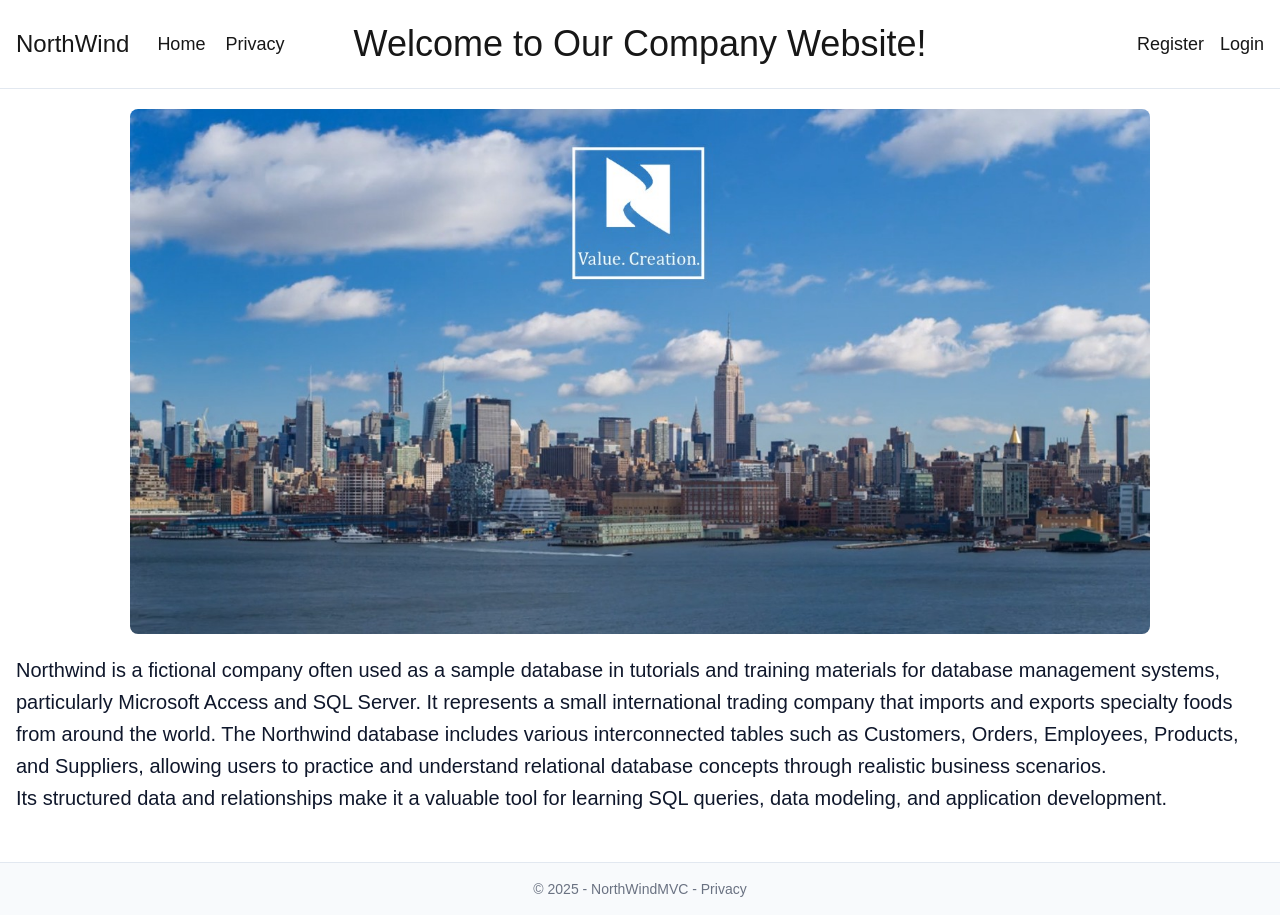
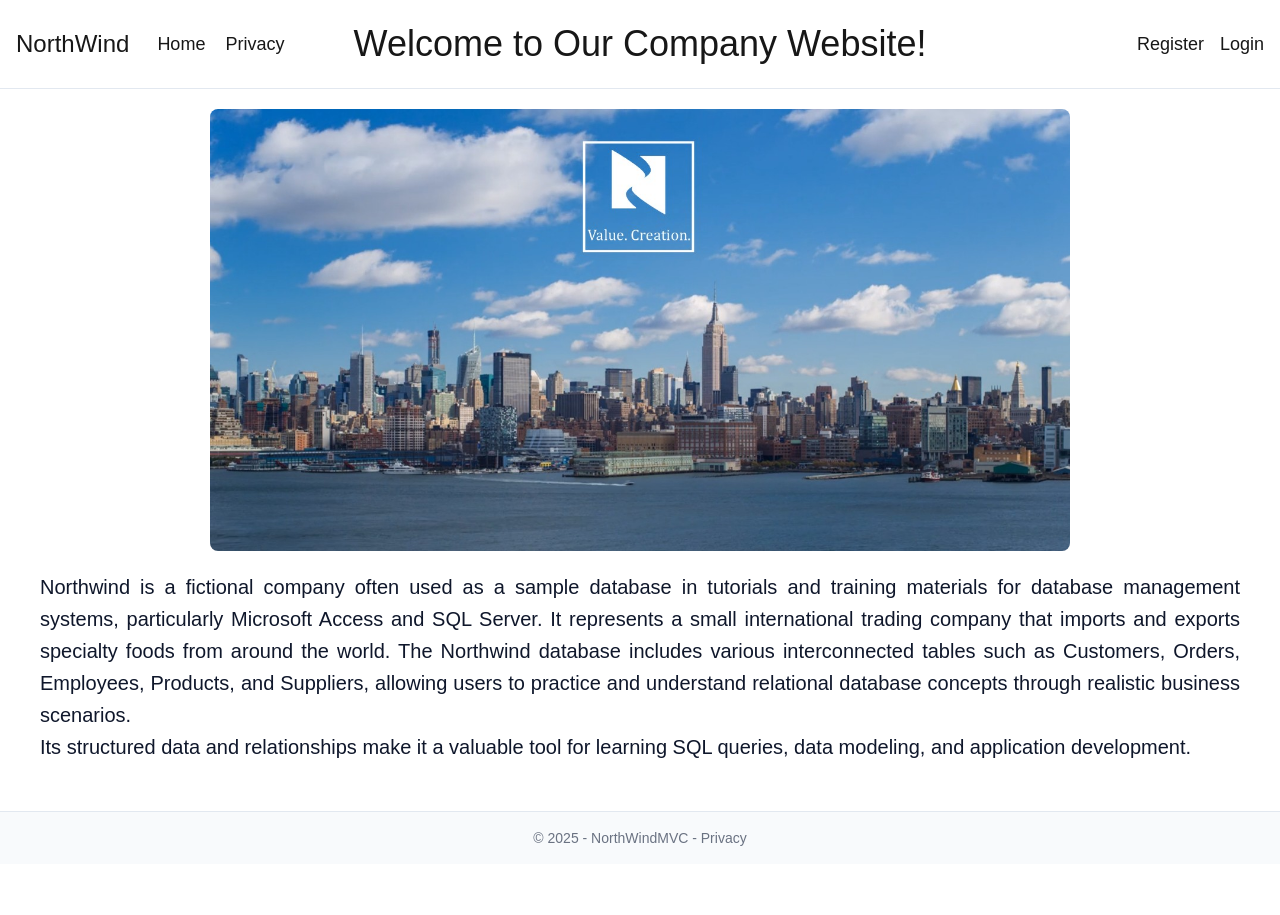
Before and after one commit to aamirabbas01/northwind-portfolio, a Next.js app in the folder frontend/: page / in a window 1280 px wide. After the commit the page ends 864 px from the top, so only its background shows below. Built offline with nearby package versions, Linux system fonts and the light colour scheme.

Commit message:
HomePage update

```diff
--- a/frontend/src/app/(public)/page.tsx
+++ b/frontend/src/app/(public)/page.tsx
@@ -1,19 +1,22 @@
 import Image from "next/image";
-import northwindCover from "../assests/northwind_group_cover.jpeg";
 
 export default function HomePage() {
     return (
         <section className="px-4 pt-5">
             <div className="mx-auto w-full max-w-[1020px]">
                 <Image
-                    src={northwindCover}
+                    src="/images/northwind_group_cover.jpeg"
                     alt="New York City skyline with the Northwind Value Creation logo"
                     priority
-                    className="h-auto max-w-[1020px] rounded-lg object-cover"
+                    unoptimized
+                    className="mx-auto h-auto w-full max-w-[860px] rounded-lg object-cover"
+                    width={1452}
+                    height={747}
                 />
             </div>
 
-            <div className="mx-auto max-w-[1400px] text-base leading-8 text-slate-900 sm:text-xl mt-5">
+
+            <div className="mx-auto max-w-[1200px] text-base leading-8 text-slate-900 sm:text-xl mt-5 text-justify">
                 <p>
                     Northwind is a fictional company often used as a sample database
                     in tutorials and training materials for database management
--- a/frontend/src/middleware.ts
+++ b/frontend/src/middleware.ts
@@ -19,5 +19,5 @@ export function middleware(request: NextRequest) {
 }
 
 export const config = {
-    matcher: ['/((?!api|_next/static|_next/image|favicon.ico).*)'],
+    matcher: ['/((?!api|_next/static|_next/image|images/|favicon.ico).*)'],
 };
```
Also changed, not shown: frontend/public/images/northwind_group_cover.jpeg (renamed from frontend/src/app/assests/northwind_group_cover.jpeg).
